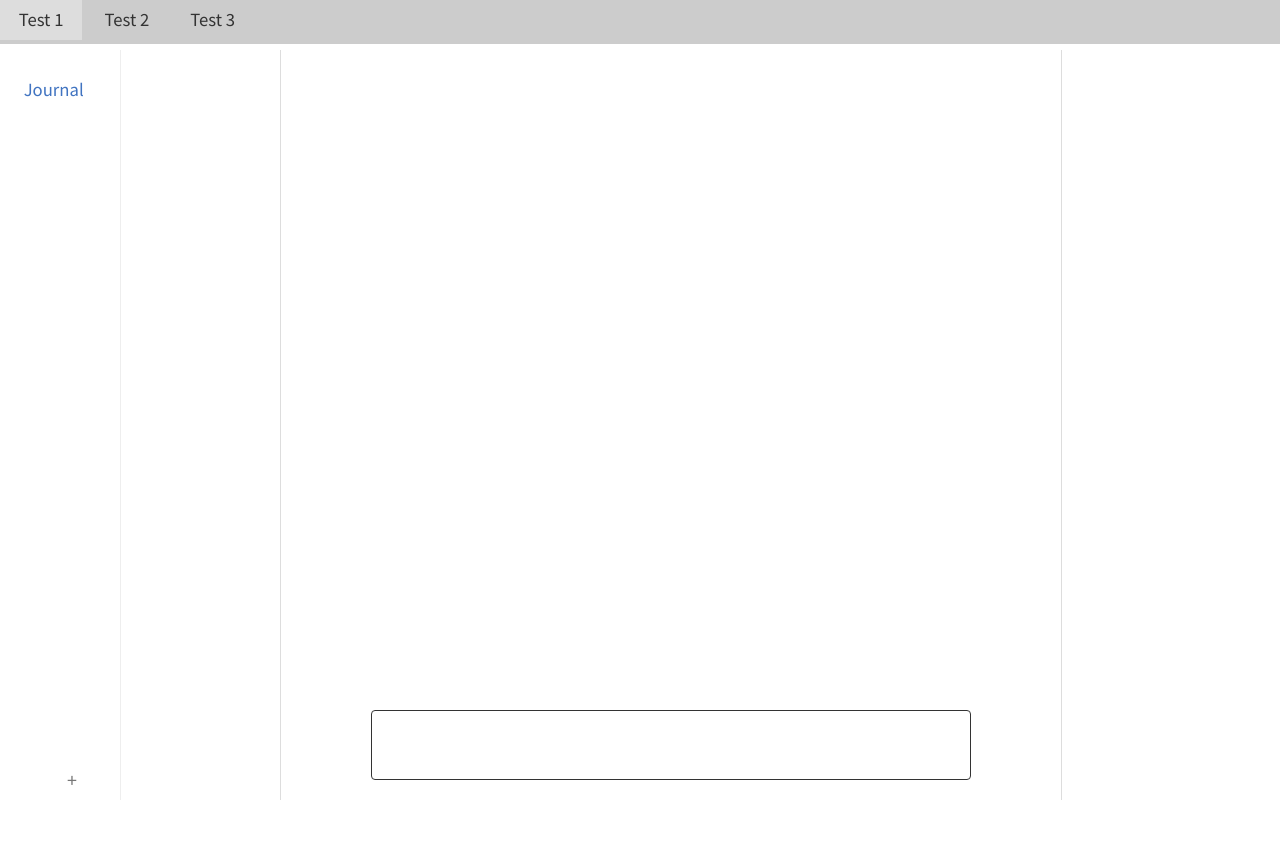
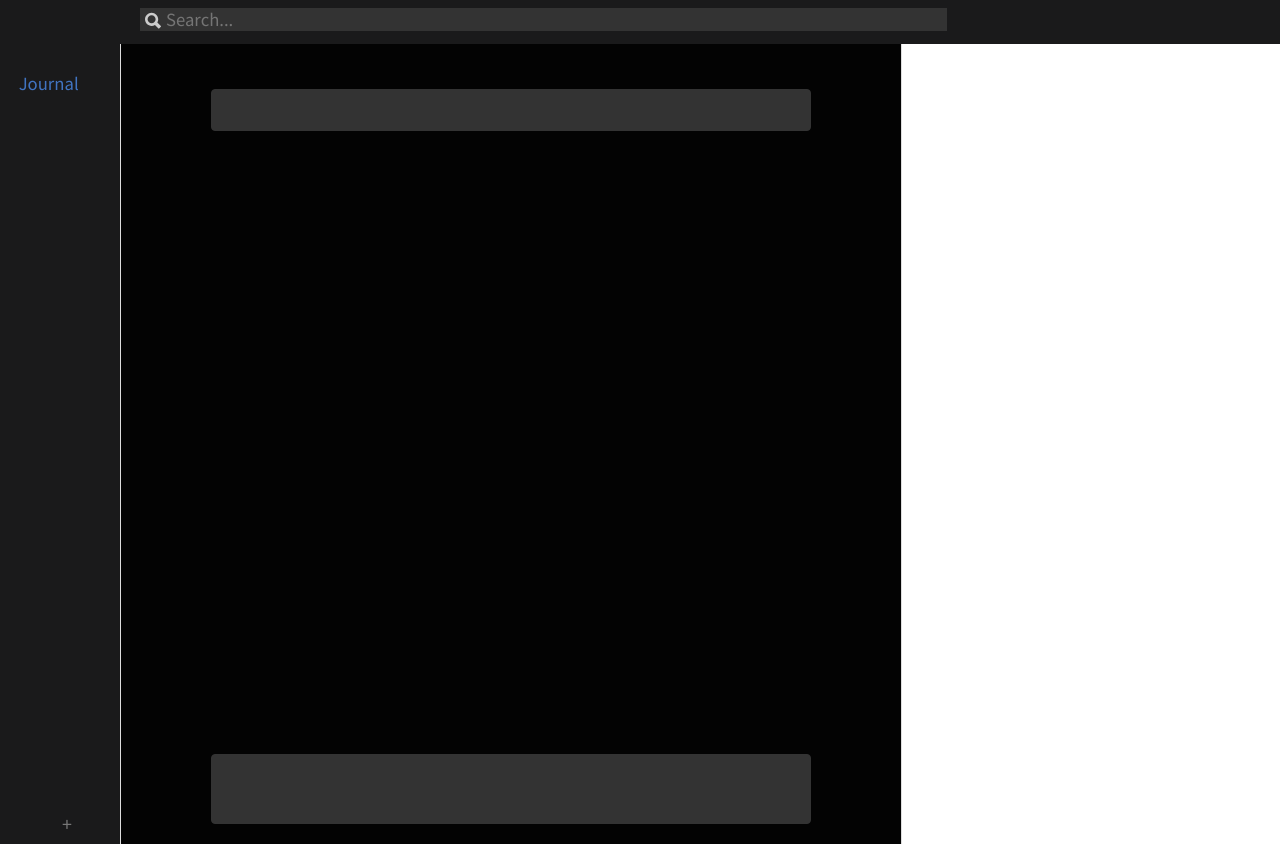
Before and after one commit to wormsparty/dream.journal, a Flask app: page / in a window 1280 px wide. Before the commit the page ends 800 px from the top, so only its background shows below. Run offline with Flask 2, Linux system fonts and the light colour scheme; data that the repository does not hold is empty; some libraries are stand-ins or nearby versions.

Commit message:
Nouvelles idées

```diff
--- a/static/style.css
+++ b/static/style.css
@@ -12,33 +12,24 @@ a {
 #top-menu {
     width: 100%;
     height: 2.35em;
-    background-color: #CCC;
+    background-color: rgb(26, 26, 27);
 }
 
 #left-menu {
     position: absolute;
     left: 0;
-    top: 50px;
+    top: 44px;
     width: 120px;
-    background-color: #FFF;
-    margin: 0 5px 0 5px;
-}
-
-#right-menu {
-    position: absolute;
-    left: 120px;
-    top: 50px;
-    width: 160px;
-    background-color: #FFF;
-    border-left: 1px solid #EEE;
+    background-color: rgb(26, 26, 27);
+    margin: 0;
 }
 
 #content {
     width: 780px;
-    background-color: #FFF;
+    background-color: rgb(3, 3, 3);
     position: absolute;
-    left: 280px;
-    top: 50px;
+    left: 120px;
+    top: 44px;
     border-left: 1px solid #DDD;
     border-right: 1px solid #DDD;
 }
@@ -115,15 +106,16 @@ a {
 .text-content {
     width: 600px;
     min-height: 70px;
-    height: 70px;
     max-height: 600px;
+    height: auto;
     border: 1px solid #777;
-    position: absolute;
     left: 90px;
+    bottom: 20px;
     border-radius: 15px;
-    background: #FFF;
     color: #333;
     overflow: hidden;
+    position: absolute;
+    background: rgb(51, 51, 51);
 }
 
 .pure-form input:not([type]) {
@@ -190,7 +182,7 @@ a {
   margin-top: 2rem;
   margin-bottom: 2rem;
   line-height: 1.5;
-  color: #AAA;
+  color: #555;
 }
 
 @keyframes mmfadeIn {
@@ -261,3 +253,23 @@ a {
     height: 30px;
     z-index: 10;
 }
+
+.search {
+    margin: 8px 0 0 140px;
+    padding: 0 0 0 25px;
+    width: 780px;
+    border: 1px solid rgb(51, 51, 51);
+    background: rgb(51, 51, 51);
+    color: #FFF;
+    outline: 0;
+}
+
+.icon-search {
+    position: absolute;
+    left: 145px;
+    top: 10px;
+    fill: #cccccc;
+    width: 16px;
+    height: 16px;
+    display: inline-block;
+}
--- a/templates/index.html
+++ b/templates/index.html
@@ -7,9 +7,12 @@
     <div id="top-menu" class="content">
         <div class="pure-menu pure-menu-horizontal">
             <ul class="pure-menu-list">
-                <li class="pure-menu-item"><a href="#" class="pure-menu-link">Test 1</a></li>
-                <li class="pure-menu-item"><a href="#" class="pure-menu-link">Test 2</a></li>
-                <li class="pure-menu-item"><a href="#" class="pure-menu-link">Test 3</a></li>
+                <li class="pure-menu-item">
+                    <div class="icon-search">
+                        <svg xmlns="http://www.w3.org/2000/svg" xmlns:xlink="http://www.w3.org/1999/xlink" version="1.0" x="0px" y="0px" viewBox="0 0 384 512" class="icon icons8-Search" ><path d="M381 387c4 4 4 10 0 14l-43 44c-2 2-5 3-8 3s-5-1-7-3l-84-86c-25 15-52 23-80 23C72 382 0 311 0 223S72 64 159 64s158 71 158 159c0 27-7 54-21 78zM159 126c-53 0-97 43-97 97s44 97 97 97 96-43 96-97-43-97-96-97z"></path></svg>
+                    </div>
+                    <input class="search" placeholder="Search..." />
+                </li>
             </ul>
         </div>
     </div>
@@ -28,24 +31,13 @@
             </div>
         </div>
     </div>
-    <div id="right-menu" class="content">
-        <div class="pure-menu">
-            <ul id="elementslist" class="pure-menu-list">
-                <li class="pure-menu-heading">
-                    <div style="height: 20px"></div>
-                </li>
-            </ul>
-            <div class="centered">
-                <button class="primary-button pure-button" style="background: transparent" onclick="ajouter_subject()">
-                    <i class="fas fa-plus"></i>
-                </button>
-            </div>
-        </div>
-    </div>
-    <div id="content" class="content">
+    <div id="content" style="height: 100%">
         <div style="height: 45px"></div>
         <form class="pure-form">
-            <textarea class="text-content" wrap="hard" style="bottom: 20px"></textarea>
+            <div style="width: 100%">
+                <input style="left: 90px; width: 600px; position: absolute; background: rgb(51, 51, 51)"/>
+            </div>
+            <textarea class="text-content" wrap="hard"></textarea>
         </form>
     </div>
     <div class="modal micromodal-slide" id="modal-create" aria-hidden="true">
@@ -90,6 +82,26 @@
             </div>
         </div>
     </div>
+    <div class="modal micromodal-slide" id="modal-message" aria-hidden="true">
+        <div class="modal_overlay" tabindex="-1" data-micromodal-close>
+            <div class="modal_container" role="dialog" aria-modal="true" aria-labelledby="modal-message-title">
+                <header class="modal_header">
+                    <h2 class="modal_title" id="modal-message-title">
+                        Type de message
+                    </h2>
+                </header>
+                <main class="modal_content">
+                    <span id="modal-message-content">
+                        Contenu du message
+                    </span>
+                    <div style="height: 70px"></div>
+                    <button class="primary-button pure-button" style="margin-left: 300px" data-micromodal-close>Fermer</button>
+                </main>
+                <footer class="modal_footer">
+                </footer>
+            </div>
+        </div>
+    </div>
     <div class="contextmenu_subject" id="contextsujet" style="display: none">
         <div id="to_delete_subject" style="display: none"></div>
         <ul class="pure-menu-list" style="border: 1px solid #DDD;">
@@ -98,6 +110,13 @@
             </li>
             <li id="delete_subject" class="pure-menu-item centered" style="background: #EEE;">
                 <a href="#" class="pure-menu-link">Supprimer</a>
+            </li>
+        </ul>
+    </div>
+    <div class="contextmenu_subject" id="contextleftmenu" style="display: none">
+        <ul class="pure-menu-list" style="border: 1px solid #DDD;">
+            <li id="edit_subject" class="pure-menu-item centered" style="background: #EEE;">
+                <a href="#" class="pure-menu-link" data-micromodal-trigger="modal-create">Ajouter</a>
             </li>
         </ul>
     </div>
@@ -128,15 +147,38 @@
 
         function delete_context(e)
         {
+            console.log('Delete context on: ' + e.target.id);
+
             let context = $('#contextsujet')[0];
+            $('#contextleftmenu')[0].style.display = 'none';
 
             context.style.display = 'block';
             context.style.left = e.pageX + 'px';
             context.style.top = e.pageY + 'px';
 
-            console.log(e.target.id);
+            if (e.target.id === '0')
+                $('#delete_subject')[0].style.display = 'none';
+            else
+                $('#delete_subject')[0].style.display = 'block';
 
             $('#to_delete_subject').text(e.target.id);
+            e.preventDefault();
+        }
+
+        function add_context(e)
+        {
+            if (e.target.id !== '')
+                return;
+
+            console.log('Ajouter context on: ' + e.target.id);
+
+            let context = $('#contextleftmenu')[0];
+            $('#contextsujet')[0].style.display = 'none';
+
+            context.style.display = 'block';
+            context.style.left = e.pageX + 'px';
+            context.style.top = e.pageY + 'px';
+
             e.preventDefault();
         }
 
@@ -145,9 +187,6 @@
 
             var left = document.getElementById('left-menu');
             left.style.height = h - $('#left-menu').offset().top + 'px';
-
-            var right = document.getElementById('right-menu');
-            right.style.height = h - $('#right-menu').offset().top + 'px';
 
             var content = document.getElementById('content');
             content.style.height = h - $('#content').offset().top + 'px';
@@ -174,6 +213,7 @@
 
                 setTimeout(function() {
                     el.style.height = el.scrollHeight + 'px';
+                    el.parentElement.style.height = el.scrollHeight + 'px';
                 }, 0);
             }
             textarea.addEventListener('change', onchange);
@@ -182,6 +222,8 @@
             textarea.addEventListener('drop', onchange);
             textarea.addEventListener('keydown', onchange);
             textarea.addEventListener('keyup', onchange);
+            textarea.addEventListener('focus', onchange);
+            textarea.addEventListener('blur', onchange);
 
             $('#edit_subject').on('click', function() {
                 let to_edit = $('#to_edits_subject').text();
@@ -193,15 +235,29 @@
                 let to_del = $('#to_delete_subject').text();
 
                 $.post('/delete_subject', { 'uid': to_del}, function(data) {
-                    // TODO: ENLEVER CA !!
-                    // TODO: AFFICHER UN MESSAGE SI RATE (SI ASSIGNE A UN DOCUMENT!)
-                    location.reload();
+                    if (data === 'NOT_EXIST')
+                    {
+                        $('#modal-message-title').text('Erreur');
+                        $('#modal-message-content').text("Ce sujet n'existe pas, il a peut-être été édité dans un autre tab");
+                        MicroModal.show('modal-message');
+                    }
+                    else if(data === 'ASSIGNED')
+                    {
+                        $('#modal-message-title').text('Erreur');
+                        $('#modal-message-content').text("Ce sujet est encore assigné, veuillez le vider d'abord");
+                        MicroModal.show('modal-message');
+                    }
+                    else
+                    {
+                        var to_delete = document.getElementById(to_del).parentElement;
+                        to_delete.parentElement.removeChild(to_delete);
+                    }
                 });
             });
 
             $('body').on('click', function() {
-                let context = $('#contextsujet')[0];
-                context.style.display = 'none';
+                $('#contextsujet')[0].style.display = 'none';
+                $('#contextleftmenu')[0].style.display = 'none';
             });
 
             $.post('/get_subjects', null, function(data)
@@ -219,6 +275,7 @@
                     add_subject(subject_list, json[i]);
 
                 $(".deletable_subject").contextmenu(delete_context);
+                $("#left-menu").contextmenu(add_context);
 
                 MicroModal.init();
             });
```
Also changed, not shown: importer.py (added, +8 -0 lines).
